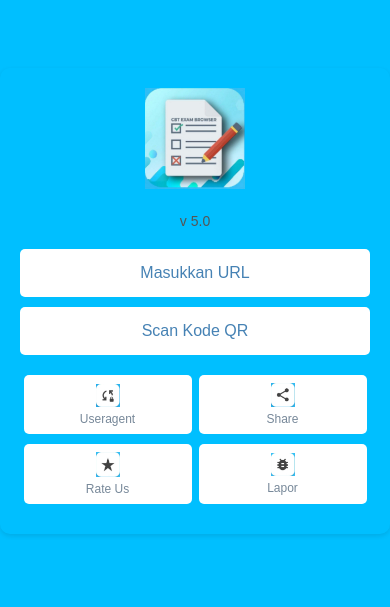
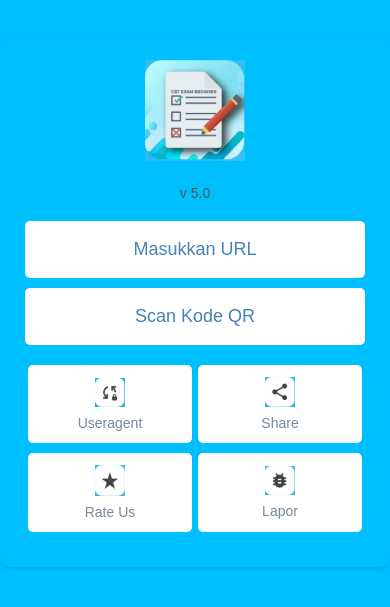
Before and after one commit to cybercrimetools/cbtbrowser, a plain HTML site: page index.html in a window 390 px wide. Shown: the part 121-728 px from the top of the page. Drawn offline with Linux system fonts and the light colour scheme.

Commit message:
Update style.css

```diff
--- a/style.css
+++ b/style.css
@@ -119,21 +119,34 @@ body {
   /* ... kode CSS Anda sebelumnya ... */
 
 /* CSS Media Queries untuk HP */
+/* CSS Media Queries untuk HP */
 @media (max-width: 600px) {
   .container {
-    width: 95%;
-    padding: 20px;
+    width: 90%;  /* Sesuaikan lebar container */
+    padding: 25px; /* Sesuaikan padding */
   }
 
   .input-button {
-    font-size: 16px;
+    font-size: 18px; /* Sesuaikan ukuran font tombol */
+    padding: 18px; /* Sesuaikan padding tombol */
   }
 
   .menu-button {
-    width: 48%;
+    width: 48%; /* Lebar tombol menu */
+    padding: 12px; /* Sesuaikan padding tombol menu */
+    font-size: 14px; /* Sesuaikan ukuran font tombol menu */
   }
 
   .modal-content {
-    width: 90%;
+    width: 90%; /* Lebar modal */
+  }
+
+  .icon {
+    width: 30px; /* Sesuaikan ukuran ikon */
+    margin-bottom: 8px; /* Sesuaikan margin bawah ikon */
+  }
+
+  .button-text {
+    font-size: 14px; /* Sesuaikan ukuran font teks tombol */
   }
 }
```
